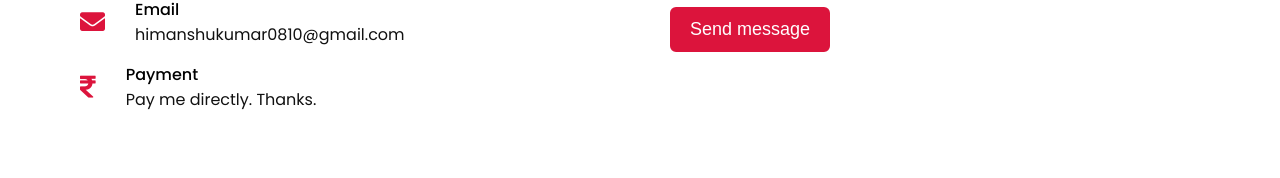
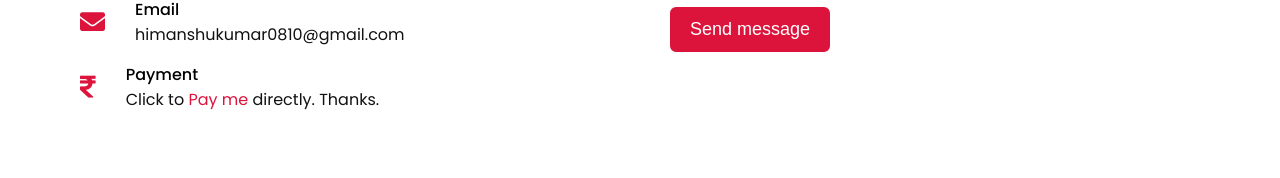
Before and after one commit to sharmaeklavya/him-portfolio, a React (Create React App) app: page / in a window 1280 px wide. Shown: the part 2874-3052 px from the top of the page. Built offline with nearby package versions, Linux system fonts and the light colour scheme.

Commit message:
Update: fix typo

```diff
--- a/src/components/Contact.js
+++ b/src/components/Contact.js
@@ -48,7 +48,8 @@ function Contact() {
                   <div className="head">Payment</div>
                   <div className="sub-title">
                     <a href="upi://pay?pa=h.sondhi@paytm&pn=HimanshuSondhi&cu=INR&mc=gpay">
-                      Pay me directly. Thanks.
+                      Click to<span className="payment">&nbsp;Pay me </span>
+                      directly. Thanks.
                     </a>
                   </div>
                 </div>
```
